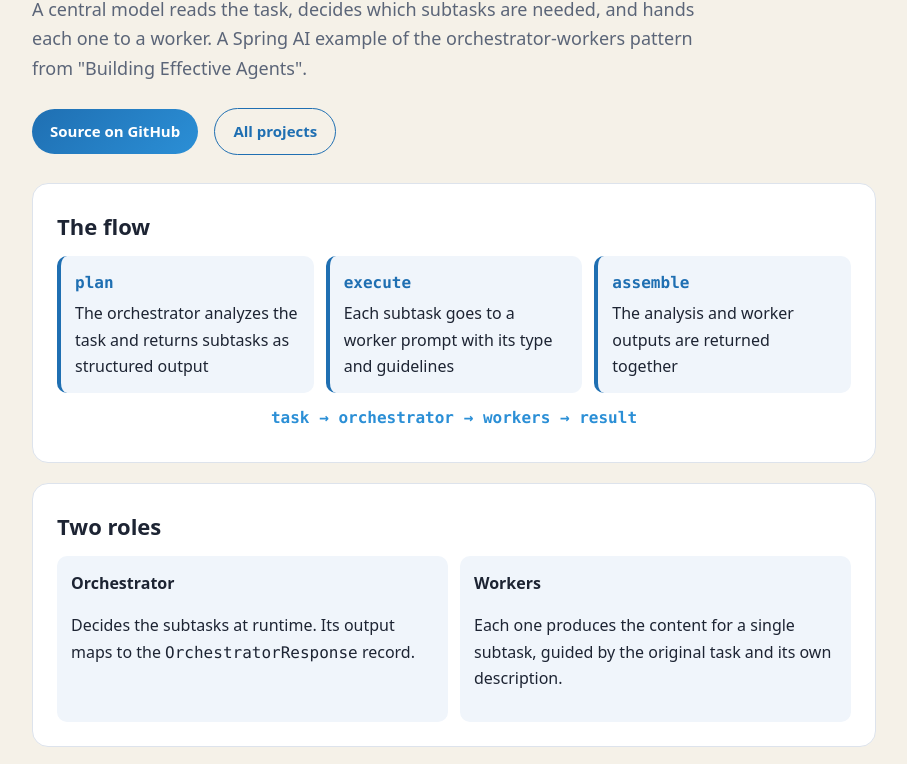
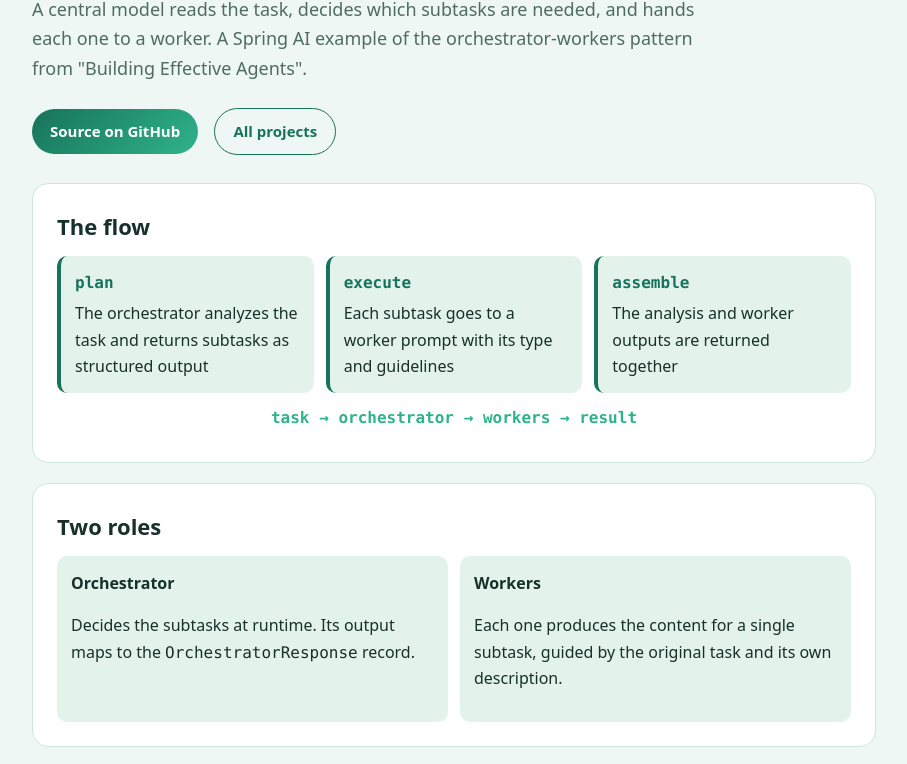
Before and after one commit to josesaid/orchestrator-workers, a plain HTML site: page index.html in a window 1280 px wide. Shown: the part 158-922 px from the top of the page, without its empty margins (186-1093 px from the left). Drawn offline with Linux system fonts and the light colour scheme.

Commit message:
Use a distinct green theme for orchestrator-workers page
Co-Authored-By: Claude Haiku 5.5 <noreply@anthropic.com>

Claude-Session: https://claude.ai/code/session_01QDKu8RGZoFPBFAekYTFeSj

```diff
--- a/index.html
+++ b/index.html
@@ -6,7 +6,7 @@
 <title>Orchestrator-Workers | Said Olano</title>
 <meta name="description" content="Orchestrator-workers workflow pattern with Spring AI: a model plans the subtasks, workers execute them, and the results are assembled.">
 <style>
-  :root { --bg:#f5f1e8; --card:#ffffff; --card2:#f0f5fb; --text:#1d2433; --muted:#5b6578; --accent:#1f6fb2; --accent2:#2b8fd6; --line:#dde3ec; }
+  :root { --bg:#eef7f3; --card:#ffffff; --card2:#e3f3ec; --text:#17302a; --muted:#4f6b62; --accent:#17735a; --accent2:#2fb38a; --line:#cfe5dc; }
   * { box-sizing: border-box; }
   body { margin:0; background: var(--bg); color:var(--text);
          font: 16px/1.65 system-ui, -apple-system, "Segoe UI", Roboto, sans-serif; min-height:100vh; }
```
